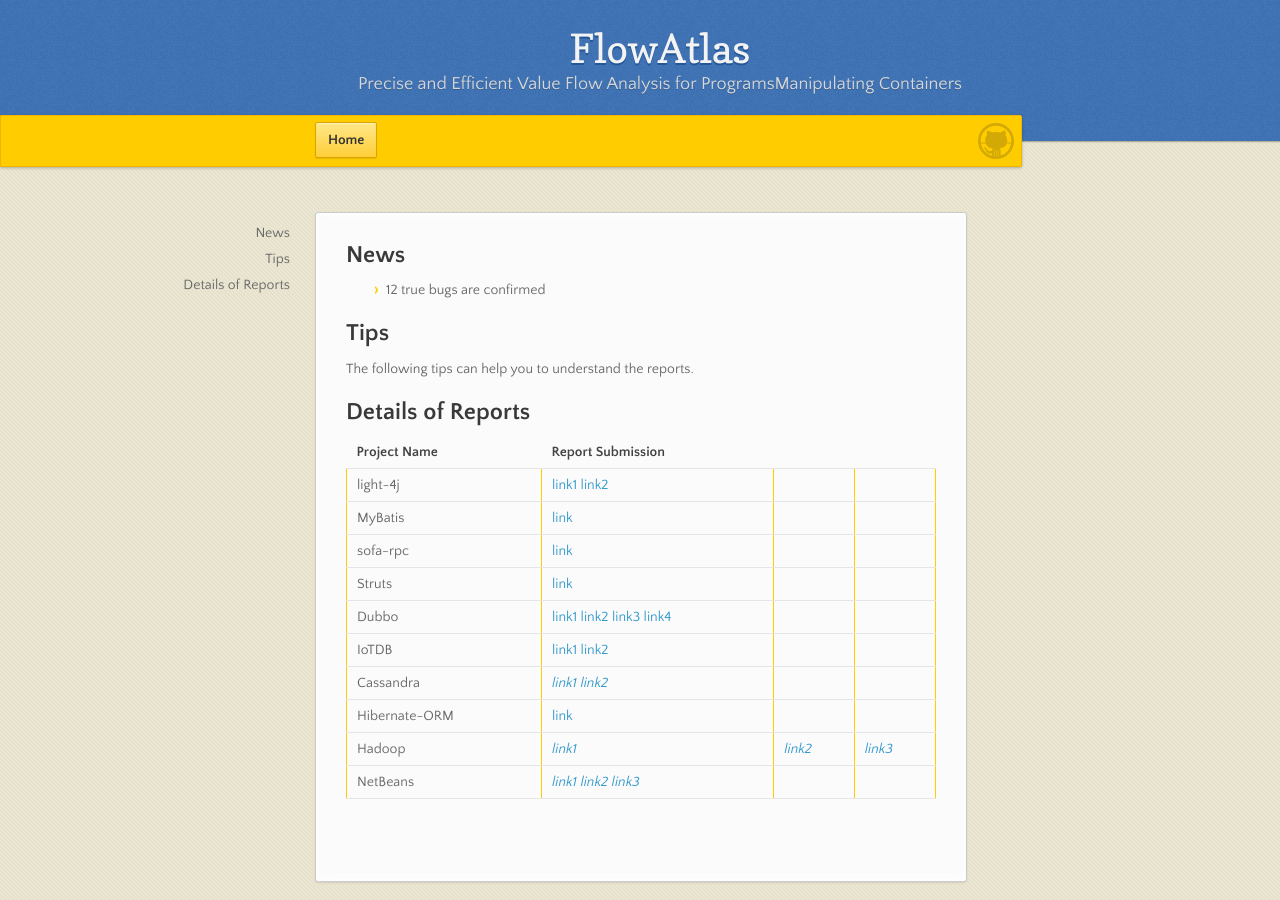
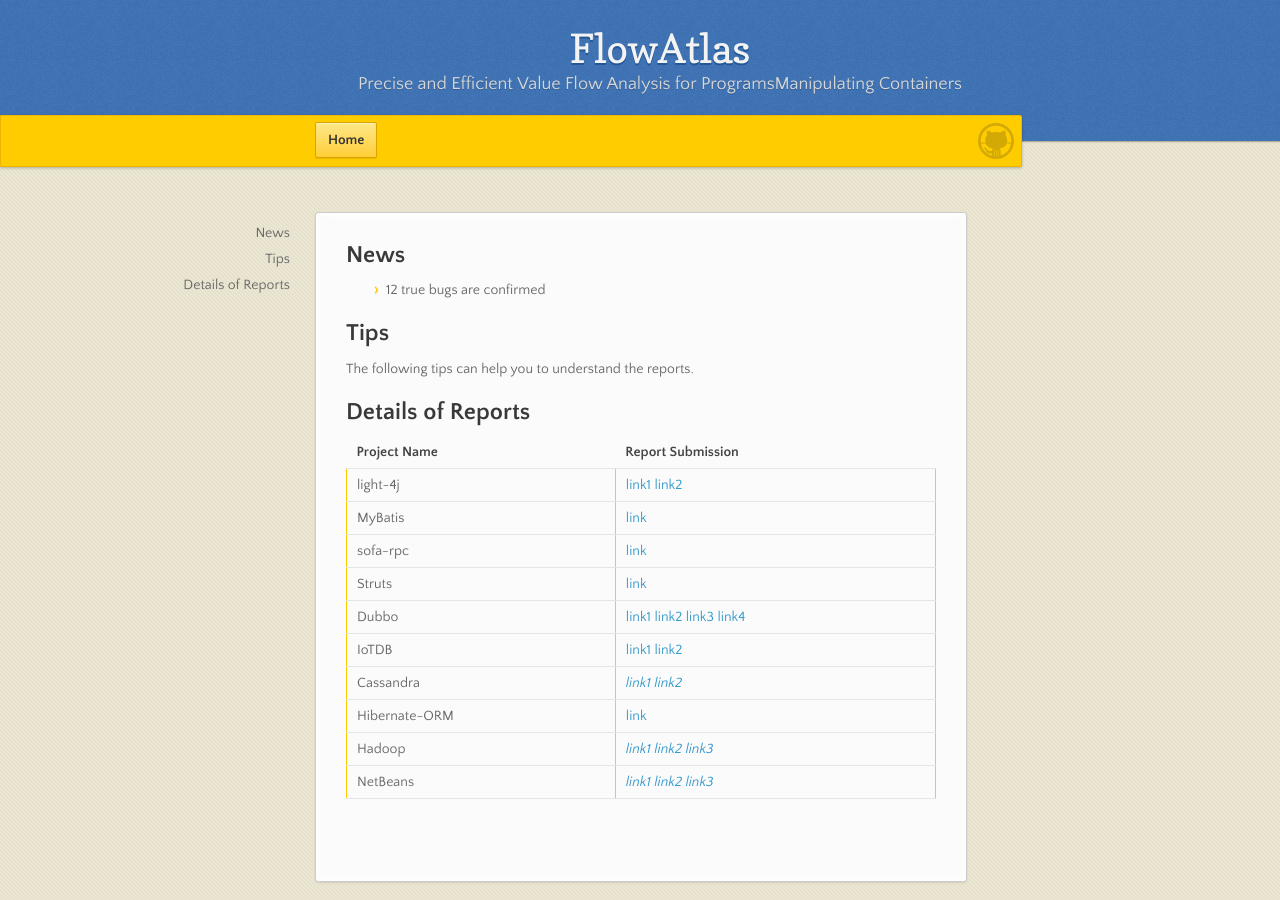
Before and after one commit to containerAnalyzer/containerAnalyzer.GitHub.io, a Jekyll site: the page built from index.md, in a window 1280 px wide and 900 px high. Built offline with Jekyll 4.4.1, drawn with Linux system fonts in a browser that asks for light colours.

```diff
--- a/index.md
+++ b/index.md
@@ -24,5 +24,5 @@ The following tips can help you to understand the reports.
 | IoTDB | [link1](https://github.com/apache/iotdb/issues/3481) [link2](https://github.com/apache/iotdb/issues/3482) |
 | Cassandra | [*link1*](https://github.com/apache/cassandra/pull/1095) [*link2*](https://github.com/apache/cassandra/pull/1095) |
 | Hibernate-ORM | [link](https://github.com/bndtools/bnd/issues/4724) |
-| Hadoop | [*link1*](https://github.com/apache/hadoop/pull/3164) | [*link2*](https://github.com/apache/hadoop/pull/3164) | [*link3*](https://github.com/apache/hadoop/pull/3164)
+| Hadoop | [*link1*](https://github.com/apache/hadoop/pull/3164) [*link2*](https://github.com/apache/hadoop/pull/3164) [*link3*](https://github.com/apache/hadoop/pull/3164)
 | NetBeans | [*link1*](https://github.com/apache/netbeans/pull/3031) [*link2*](https://github.com/apache/netbeans/pull/3031) [*link3*](https://github.com/apache/netbeans/pull/3031) |
```
